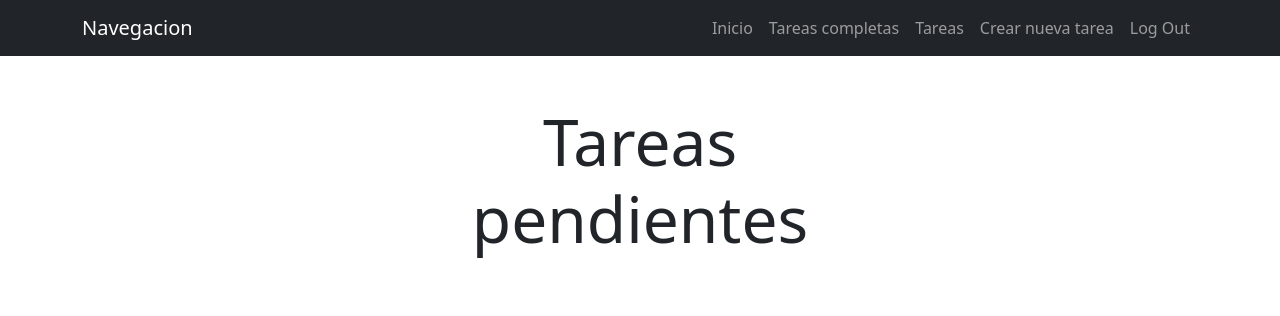
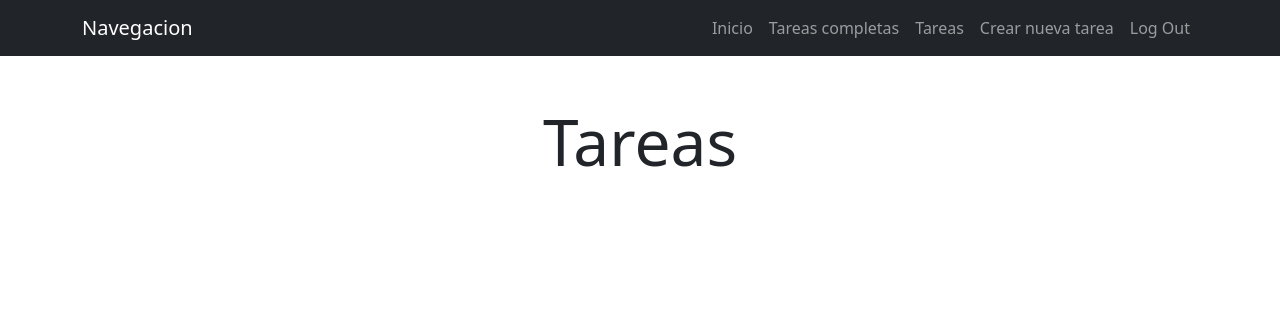
Before and after one commit to Enrique07721/django-crud-2, a Django app: page /tasks/ in a window 1280 px wide. Shown: the top 316 px of the page. Run offline with Django 4.2, Linux system fonts and the light colour scheme; a user stored in the database is signed in; data comes from the database, SQL or seed files in the repository.

Commit message:
Update tasks.html

```diff
--- a/tasks/templates/tasks.html
+++ b/tasks/templates/tasks.html
@@ -5,7 +5,7 @@
 <main class="container">
     <div class="row">
         <div class="col-md-6 offset-md-3">
-            <h1 class="text-center display-3 py-5">Tareas pendientes</h1>
+            <h1 class="text-center display-3 py-5">Tareas</h1>
 
             <ul class="list-group">
                 {% for task in tasks %}
```
